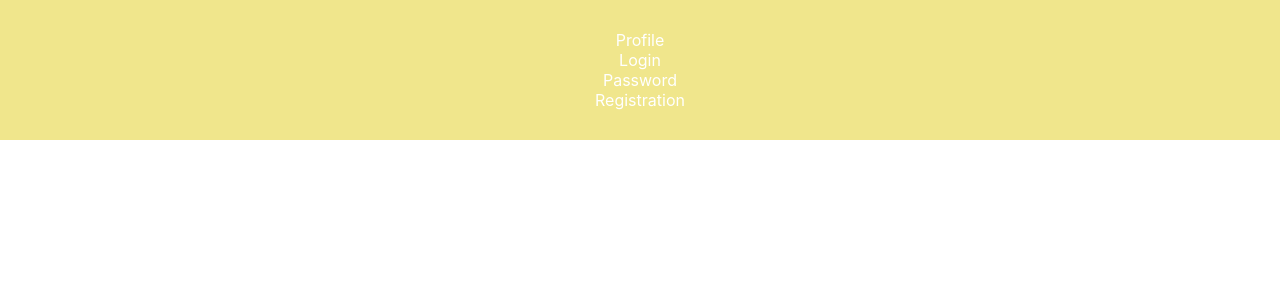
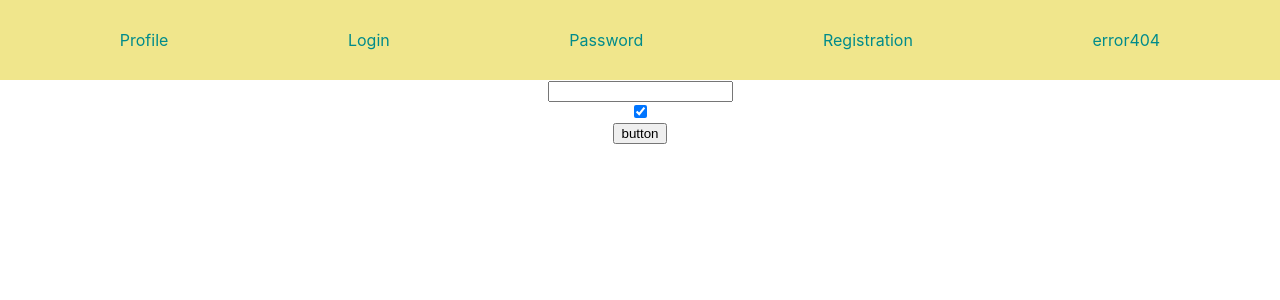
Before and after one commit to ArtemEfimovich/friday-project, a React (Create React App) app: page /#/ in a window 1280 px wide. Shown: the top 300 px of the page. Built offline with nearby package versions, Linux system fonts and the light colour scheme.

Commit message:
Add component

```diff
--- a/src/App.tsx
+++ b/src/App.tsx
@@ -6,6 +6,10 @@ import LoginPage from "./ui/component/login/LoginPage";
 import PasswordEntry from "./ui/component/password/PasswordEntry";
 import RegistrationPage from "./ui/component/registration/RegistrationPage";
 import NavLinkPage from "./ui/component/common/navlink/Navlink";
+import Input from "./ui/component/common/input/Input";
+import CheckBox from "./ui/component/common/checkbox/CheckBox";
+import Button from "./ui/component/common/button/Button";
+import Error from "./ui/component/error/Error";
 
 function App() {
   return (
@@ -16,7 +20,12 @@ function App() {
             <Route path="/login" render={()=><LoginPage/>}/>
             <Route path="/password" render={()=><PasswordEntry/>}/>
             <Route path="/registration" render={()=><RegistrationPage/>}/>
+            <Route path="/error" render={()=><Error/>}/>
+
         </Switch>
+        <Input />
+        <CheckBox isChecked={true}/>
+        <Button name={'button'} onClickHandler={(() => {})}/>
     </div>
   );
 }
--- a/src/ui/component/common/input/Input.tsx
+++ b/src/ui/component/common/input/Input.tsx
@@ -1,15 +1,15 @@
-import React from 'react';
+import React, {ChangeEvent} from 'react';
 import s from './Input.module.css'
 
 type InputPropsType ={
-    onChangeHandler:()=>void
+    onChangeHandler:(e:ChangeEvent<HTMLInputElement>) => void
 }
 
 
-const Input = ({onChangeHandler}:InputPropsType) => {
+const Input = () => {
     return (
         <div className={s.container}>
-            <input type="text" onChange={onChangeHandler}/>
+            <input type="text" />
         </div>
     );
 };
--- a/src/ui/component/common/navlink/Navlink.module.css
+++ b/src/ui/component/common/navlink/Navlink.module.css
@@ -1,16 +1,18 @@
 
 .nav{
-    grid-area: n;
+    display: flex;
+    flex-direction: row;
+    justify-content: space-around;
     background-color: khaki;
     padding: 30px;
 }
 
 .item a{
-    color:white;
+    color:darkcyan;
     text-decoration: none;
 
 }
 
-.item a:active{
-    color: darkcyan;
+.item a:active:hover{
+    color: white;
 }
--- a/src/ui/component/common/navlink/Navlink.tsx
+++ b/src/ui/component/common/navlink/Navlink.tsx
@@ -19,6 +19,9 @@ const NavLinkPage = () => {
             <div className={s.item}>
                 <NavLink to="/registration">Registration</NavLink>
             </div>
+            <div className={s.item}>
+                <NavLink to="/error">error404</NavLink>
+            </div>
         </nav>
 
     );
--- /dev/null
+++ b/src/ui/component/error/Error.tsx
@@ -0,0 +1,11 @@
+import React from 'react';
+
+const Error = () => {
+    return (
+        <div>
+            404 not found
+        </div>
+    );
+};
+
+export default Error;
```
Also changed, not shown: src/bll/reducers/auth-reducer.ts (added, +15 -0 lines), src/bll/reducers/profile-reducer.ts (added, +19 -0 lines), src/bll/reducers/registration-reducer.ts (added, +15 -0 lines), src/bll/store/store.ts (added, +28 -0 lines).
